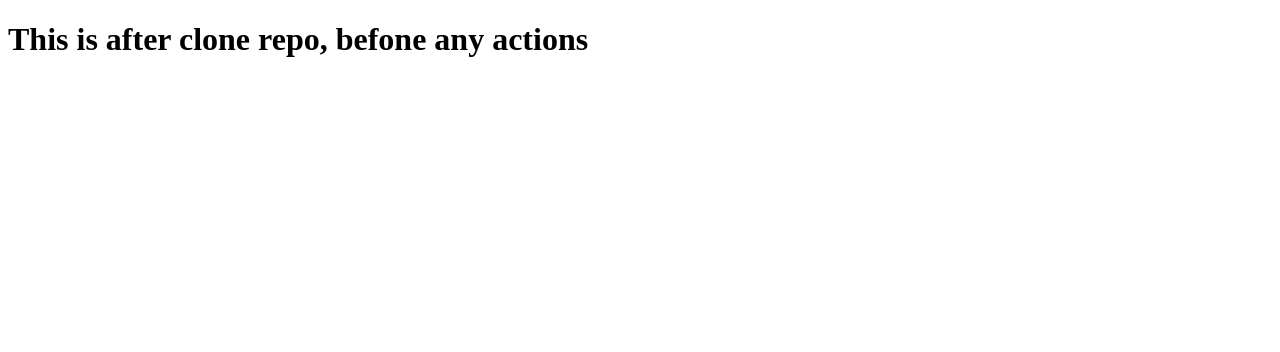
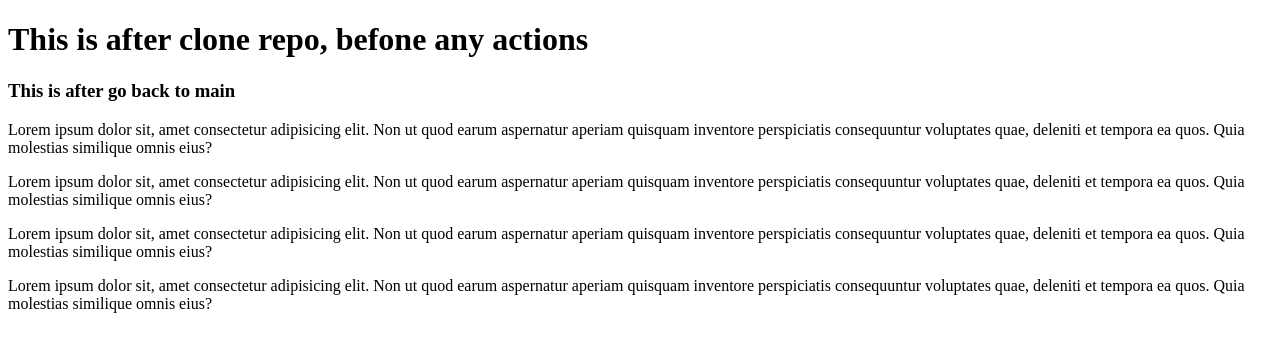
Before and after one commit to anitabaron/draft, a plain HTML site: page index.html in a window 1280 px wide. Drawn offline with Linux system fonts and the light colour scheme.

Commit message:
comm3 on main

```diff
--- a/index.html
+++ b/index.html
@@ -5,7 +5,25 @@
     <meta name="viewport" content="width=device-width, initial-scale=1.0" />
     <title>Document</title>
   </head>
-  <body>
+  <html>
     <h1>This is after clone repo, befone any actions</h1>
+
+    <h3>This is after go back to main </h3>
+      <p>Lorem ipsum dolor sit, amet consectetur
+      adipisicing elit. Non ut quod earum aspernatur aperiam quisquam inventore
+      perspiciatis consequuntur voluptates quae, deleniti et tempora ea quos.
+      Quia molestias similique omnis eius?</p>
+      <p>Lorem ipsum dolor sit, amet consectetur
+      adipisicing elit. Non ut quod earum aspernatur aperiam quisquam inventore
+      perspiciatis consequuntur voluptates quae, deleniti et tempora ea quos.
+      Quia molestias similique omnis eius?</p>
+      <p>Lorem ipsum dolor sit, amet consectetur
+      adipisicing elit. Non ut quod earum aspernatur aperiam quisquam inventore
+      perspiciatis consequuntur voluptates quae, deleniti et tempora ea quos.
+      Quia molestias similique omnis eius?</p>
+      <p>Lorem ipsum dolor sit, amet consectetur
+      adipisicing elit. Non ut quod earum aspernatur aperiam quisquam inventore
+      perspiciatis consequuntur voluptates quae, deleniti et tempora ea quos.
+      Quia molestias similique omnis eius?</p>
   </body>
 </html>
```
